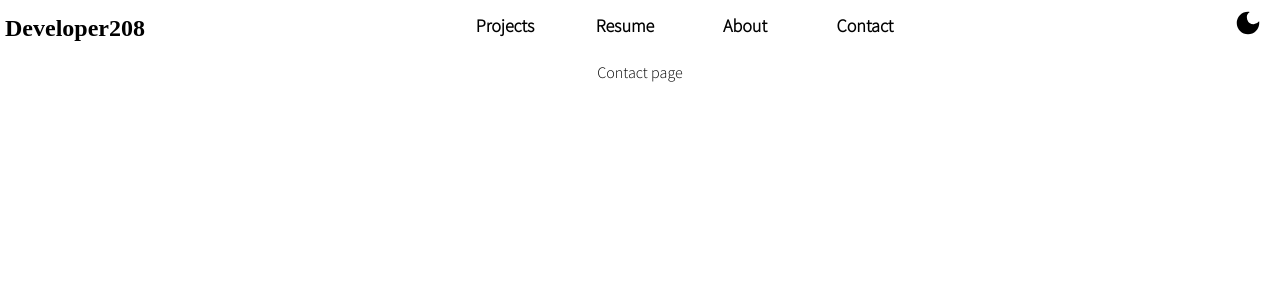
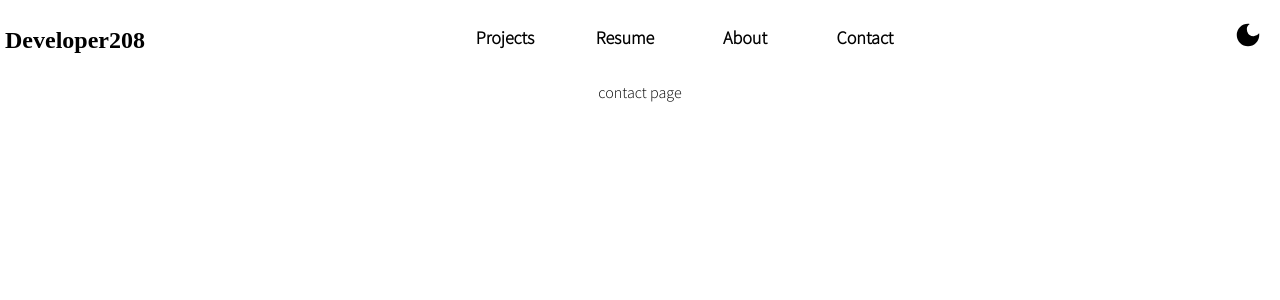
Before and after one commit to developer208/portfolio, a React (Create React App) app in the folder frontend/: page /contact in a window 1280 px wide. Shown: the top 300 px of the page. Built offline with nearby package versions, Linux system fonts and the light colour scheme; a web font is replaced by a local one.

Commit message:
minor changes

```diff
--- a/frontend/src/components/About.jsx
+++ b/frontend/src/components/About.jsx
@@ -4,13 +4,9 @@ import {themeContext} from "../provider/ThemeProvider"
 const About = () => {
   const {dark}=useContext(themeContext);
   return (
-<div className="h-[100%]">
-<div className= {dark ?'min-h-[100vh]  pt-[60px] text-center text-white bg-[#003744]   w-full ':'h-[100vh] text-center pt-[60px]  w-full ' }>
-
-About page
-
-  </div>
-</div>
+    <div className= {dark ?'min-h-[100vh]  pt-[80px] text-center text-white bg-[#003744]   w-full ':'h-[100vh] text-center  pt-[80px]  w-full ' }>
+         about page
+      </div>
   );
 };
 
--- a/frontend/src/components/Contact.jsx
+++ b/frontend/src/components/Contact.jsx
@@ -4,10 +4,8 @@ import {themeContext} from "../provider/ThemeProvider"
 const Contact = () => {
   const {dark}=useContext(themeContext);
   return (
-    <div className= {dark ?'min-h-[100vh]  pt-[60px] text-center text-white bg-[#003744]   w-full ':'h-[100vh] text-center  pt-[60px]  w-full ' }>
-
-    Contact page
-
+    <div className= {dark ?'min-h-[100vh]  pt-[80px] text-center text-white bg-[#003744]   w-full ':'h-[100vh] text-center  pt-[80px]  w-full ' }>
+       contact page
       </div>
   )
 }
--- a/frontend/src/components/Navbar.jsx
+++ b/frontend/src/components/Navbar.jsx
@@ -15,20 +15,20 @@ const Navbar = () => {
   };
 
   return (
-    <div className="w-full h-[60px] fixed">
+    <div className="w-full h-[80px] fixed">
       <div
         className={
           dark
-            ? "w-[100%] text-white bg-[#003744]/10 backdrop-blur-sm   flex justify-between h-[60px]"
-            : "w-[100%]   backdrop-blur-sm bg-white/30  flex justify-between h-[60px]"
+            ? "w-[100%] text-white bg-[#003744]/10 backdrop-blur-sm   flex justify-between h-[80px]"
+            : "w-[100%]   backdrop-blur-sm bg-white/30  flex justify-between h-[80px]"
         }
       >
-        <div className="w-[150px]  text-center box-border pt-3 list-none cursor-pointer font-sans ">
+        <div className="w-[150px]  text-center box-border pt-6 list-none cursor-pointer font-sans ">
           <li className=" text-2xl font-moon font-extrabold">
             <Link to="/">Developer208</Link>
           </li>
         </div>
-        <div className="sm:hidden pt-2 w-[50px]  ">
+        <div className="sm:hidden pt-6 w-[50px]  ">
           {icon ? (
             <div onClick={trigger} className="w-[30px] mx-auto cursor-pointer">
               <AiOutlineClose size={28} />
@@ -40,22 +40,22 @@ const Navbar = () => {
           )}
         </div>
         <div className="sm:flex hidden ">
-          <div className="w-[120px] text-center box-border pt-3  list-none cursor-pointer font-sans ">
+          <div className="w-[120px] text-center box-border pt-6  list-none cursor-pointer font-sans ">
             <li className="text-lg font-bold hover:underline">
               <Link to="/projects">Projects</Link>
             </li>
           </div>
-          <div className="w-[120px] text-center box-border pt-3 list-none cursor-pointer font-sans ">
+          <div className="w-[120px] text-center box-border pt-6 list-none cursor-pointer font-sans ">
             <li className="text-lg font-bold hover:underline">
               <Link to="/resume">Resume</Link>
             </li>
           </div>
-          <div className="w-[120px] text-center box-border  pt-3  list-none cursor-pointer font-sans ">
+          <div className="w-[120px] text-center box-border  pt-6  list-none cursor-pointer font-sans ">
             <li className="text-lg font-bold hover:underline">
               <Link to="/about">About</Link>
             </li>
           </div>
-          <div className="w-[120px] text-center box-border pt-3 list-none cursor-pointer font-sans ">
+          <div className="w-[120px] text-center box-border pt-6 list-none cursor-pointer font-sans ">
             <li className="text-lg font-bold hover:underline">
               <Link to="/contact">Contact</Link>
             </li>
@@ -65,14 +65,14 @@ const Navbar = () => {
           {dark ? (
             <div
               onClick={() => setDark(!dark)}
-              className="w-[35px] h-[35px] mx-auto mt-2 cursor-pointer "
+              className="w-[35px] h-[35px] mx-auto mt-5 cursor-pointer "
             >
               <CiDark size={30} />
             </div>
           ) : (
             <div
               onClick={() => setDark(!dark)}
-              className="w-[35px] h-[35px] mx-auto mt-2 cursor-pointer "
+              className="w-[35px] h-[35px] mx-auto mt-5 cursor-pointer "
             >
               <MdDarkMode size={30} />
             </div>
@@ -87,7 +87,7 @@ const Navbar = () => {
               : "fixed left-[-100%]"
           }
         >
-          <div className="w-[150px] mb-4  text-center box-border pt-3 list-none cursor-pointer font-sans ">
+          <div className="w-[150px] mb-4  text-center box-border pt-6 list-none cursor-pointer font-sans ">
             <li
               onClick={trigger}
               className=" text-2xl font-moon font-extrabold"
--- a/frontend/src/components/Projects.jsx
+++ b/frontend/src/components/Projects.jsx
@@ -4,10 +4,8 @@ import {themeContext} from "../provider/ThemeProvider"
 const Projects = () => {
   const {dark}=useContext(themeContext);
   return (
-    <div className= {dark ?'min-h-[100%]  pt-[60px] text-center text-white bg-[#003744]   w-full ':'h-[100%] text-center pt-[60px]  w-full ' }>
-
-    Project page
-
+    <div className= {dark ?'min-h-[100vh]  pt-[80px] text-center text-white bg-[#003744]   w-full ':'h-[100vh] text-center  pt-[80px]  w-full ' }>
+          project section
       </div>
   )
 }
--- a/frontend/src/components/Resume.jsx
+++ b/frontend/src/components/Resume.jsx
@@ -4,10 +4,8 @@ import {themeContext} from "../provider/ThemeProvider"
 const Resume = () => {
   const {dark}=useContext(themeContext);
   return (
-    <div className= {dark ?'min-h-[100vh]  pt-[60px] text-center text-white bg-[#003744]   w-full ':'h-[100vh]  pt-[60px] text-center  w-full ' }>
-
-    Resume page
-
+    <div className= {dark ?'min-h-[100vh]  pt-[80px] text-center text-white bg-[#003744]   w-full ':'h-[100vh] text-center  pt-[80px]  w-full ' }>
+      resume page
       </div>
   )
 }
```
Also changed, not shown: frontend/src/components/Home.jsx (+12 -8 lines).
